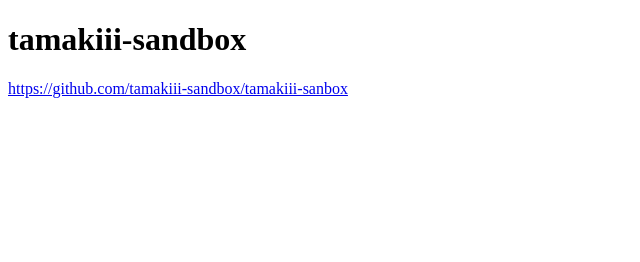
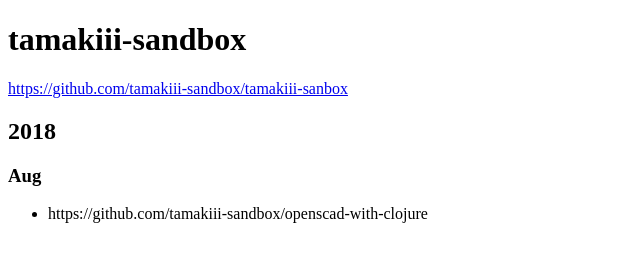
Before and after one commit to tamakiii-sandbox/tamakiii-sandbox.github.io, a plain HTML site: page docs/index.html in a window 1280 px wide. Shown: the whole page, without its empty margins (0-640 px from the left). Drawn offline with Linux system fonts and the light colour scheme.

Commit message:
Revert "????"
This reverts commit ffc094140c11aff607c3de0b706a1015f017c3bd.

```diff
--- a/docs/index.html
+++ b/docs/index.html
@@ -7,5 +7,10 @@
   <body>
     <h1>tamakiii-sandbox</h1>
     <a href="https://github.com/tamakiii-sandbox/tamakiii-sanbox">https://github.com/tamakiii-sandbox/tamakiii-sanbox</a>
+    <h2>2018</h2>
+    <h3>Aug</h3>
+    <ul>
+      <li>https://github.com/tamakiii-sandbox/openscad-with-clojure</li>
+    </ul>
   </body>
 </html>
```
